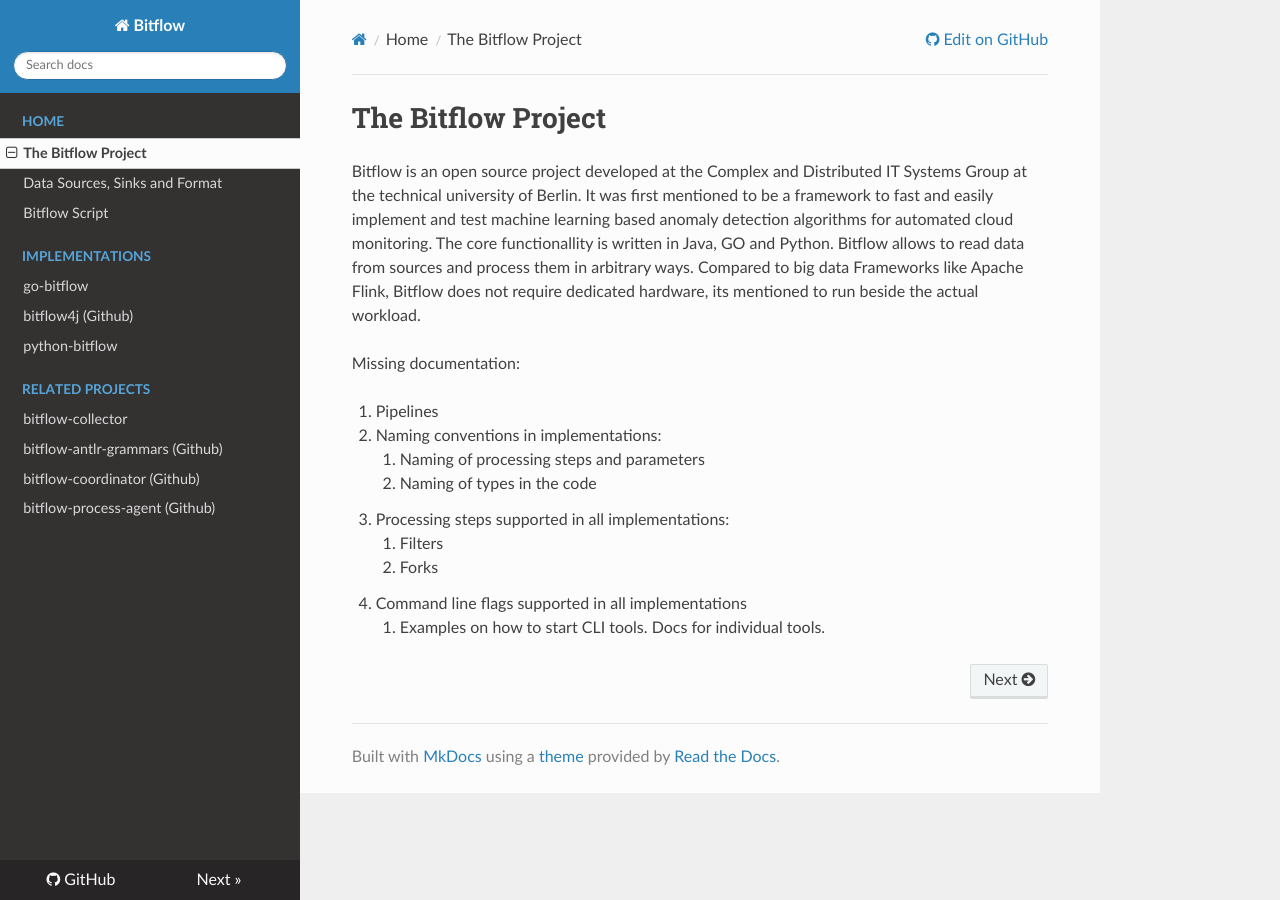
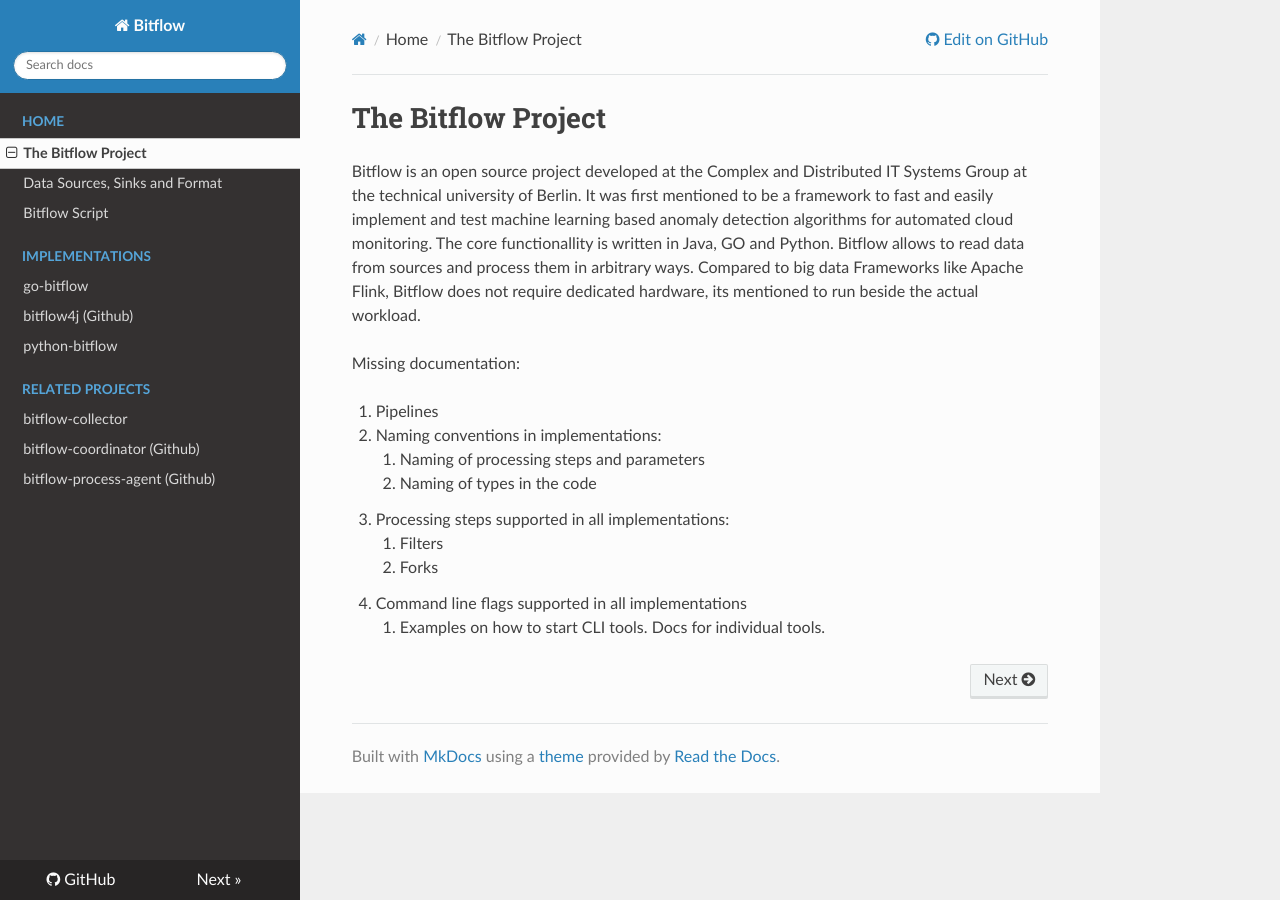
Before and after one commit to bitflow-stream/bitflow-docs, an MkDocs documentation site: the page built from docs/index.md, in a window 1280 px wide. Built offline with MkDocs 1.6.1, drawn with Linux system fonts in a browser that asks for light colours; nearby versions of some CDN libraries.

Commit message:
removed nav item

```diff
--- a/mkdocs.yml
+++ b/mkdocs.yml
@@ -14,13 +14,12 @@
     - Home:
         - The Bitflow Project: index.md
         - Data Sources, Sinks and Format: data_format.md
-        - Bitflow Script: "https://bitflow.readthedocs.io/projects/antlr-grammars/en/latest/bitflow-script"
+        - Bitflow Script: "https://bitflow.readthedocs.io/projects/bitflow-antlr-grammars/en/latest/bitflow-script"
     - Implementations:
         - go-bitflow: "https://bitflow.readthedocs.io/projects/go-bitflow/en/latest/"
         - bitflow4j (Github): "https://github.com/bitflow-stream/bitflow4j"
         - python-bitflow: "https://bitflow.readthedocs.io/projects/go-bitflow/en/latest/"
     - Related Projects:
         - bitflow-collector: "https://bitflow.readthedocs.io/projects/go-bitflow-collector/en/latest/"
-        - bitflow-antlr-grammars (Github): "https://github.com/bitflow-stream/antlr-grammars"
         - bitflow-coordinator (Github): "https://github.com/bitflow-stream/bitflow-coordinator"
         - bitflow-process-agent (Github): "https://github.com/bitflow-stream/bitflow-process-agent"
```
